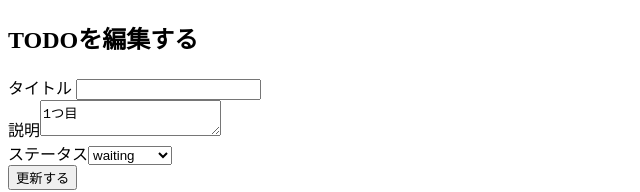
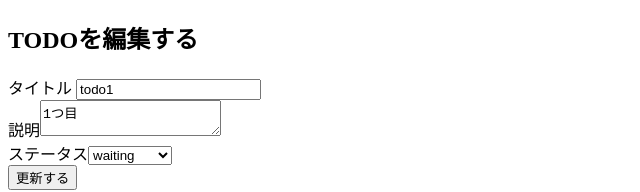
Before and after one commit to azukiazusa1/vue3-migrate-test, a Vue app: page /todos/1 in a window 1280 px wide. Shown: the top 192 px of the page, without its empty margins (0-640 px from the left). Built offline with nearby package versions, Linux system fonts and the light colour scheme.

Commit message:
COMPONENT_V_MODEL

```diff
--- a/src/components/AppInput.vue
+++ b/src/components/AppInput.vue
@@ -1,15 +1,24 @@
 <template>
   <label>
     {{ label }}
-    <input id="input" v-bind="$attrs" />
+    <input
+      :value="modelValue"
+      @input="(e) => $emit('update:modelValue', e.target.value)"
+    />
   </label>
 </template>
 
 <script lang="ts">
 import { defineComponent } from "vue";
 export default defineComponent({
-  inheritAttrs: false,
+  compatConfig: {
+    COMPONENT_V_MODEL: false,
+  },
   props: {
+    modelValue: {
+      type: String,
+      default: "",
+    },
     label: {
       type: String,
       default: "",
```
